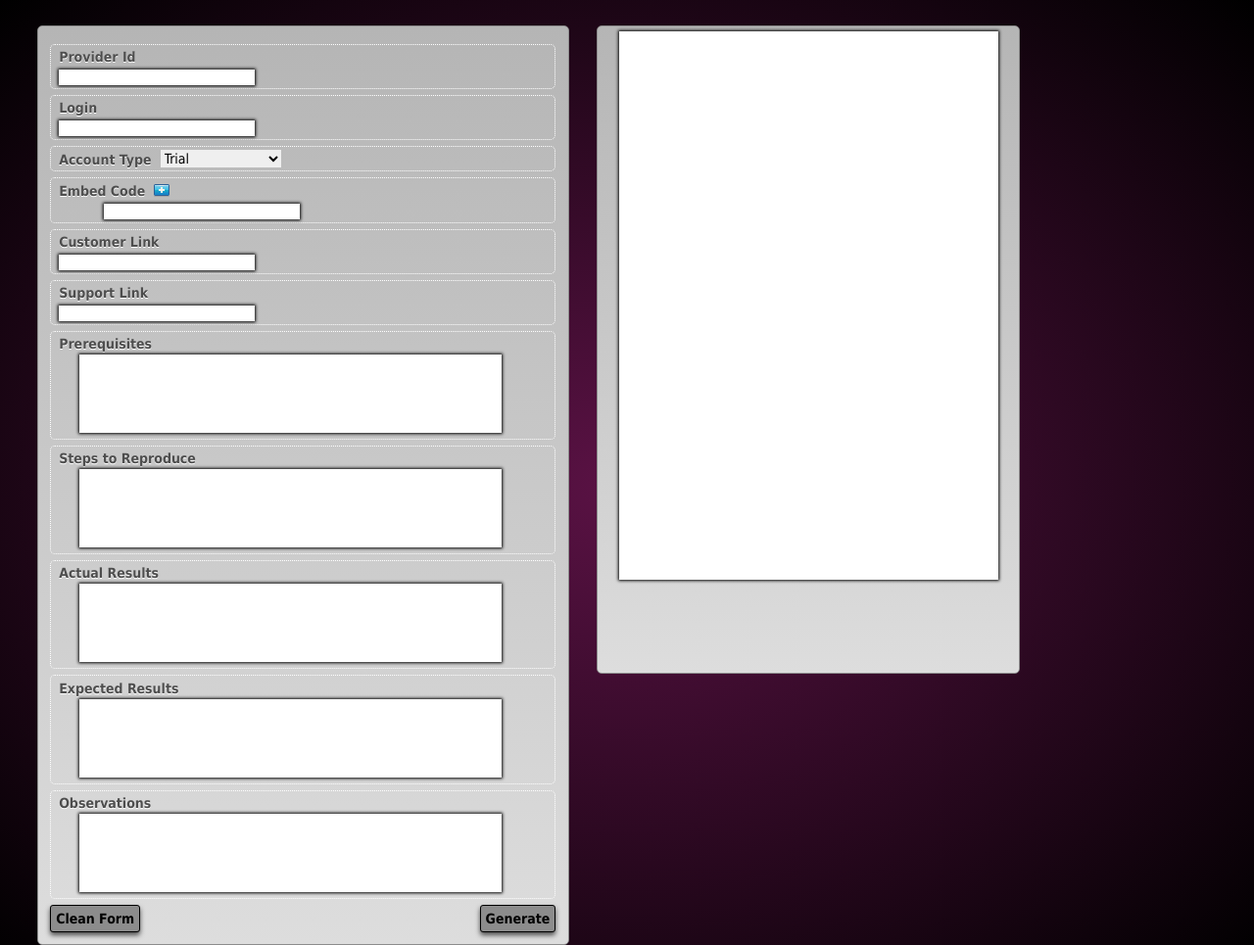
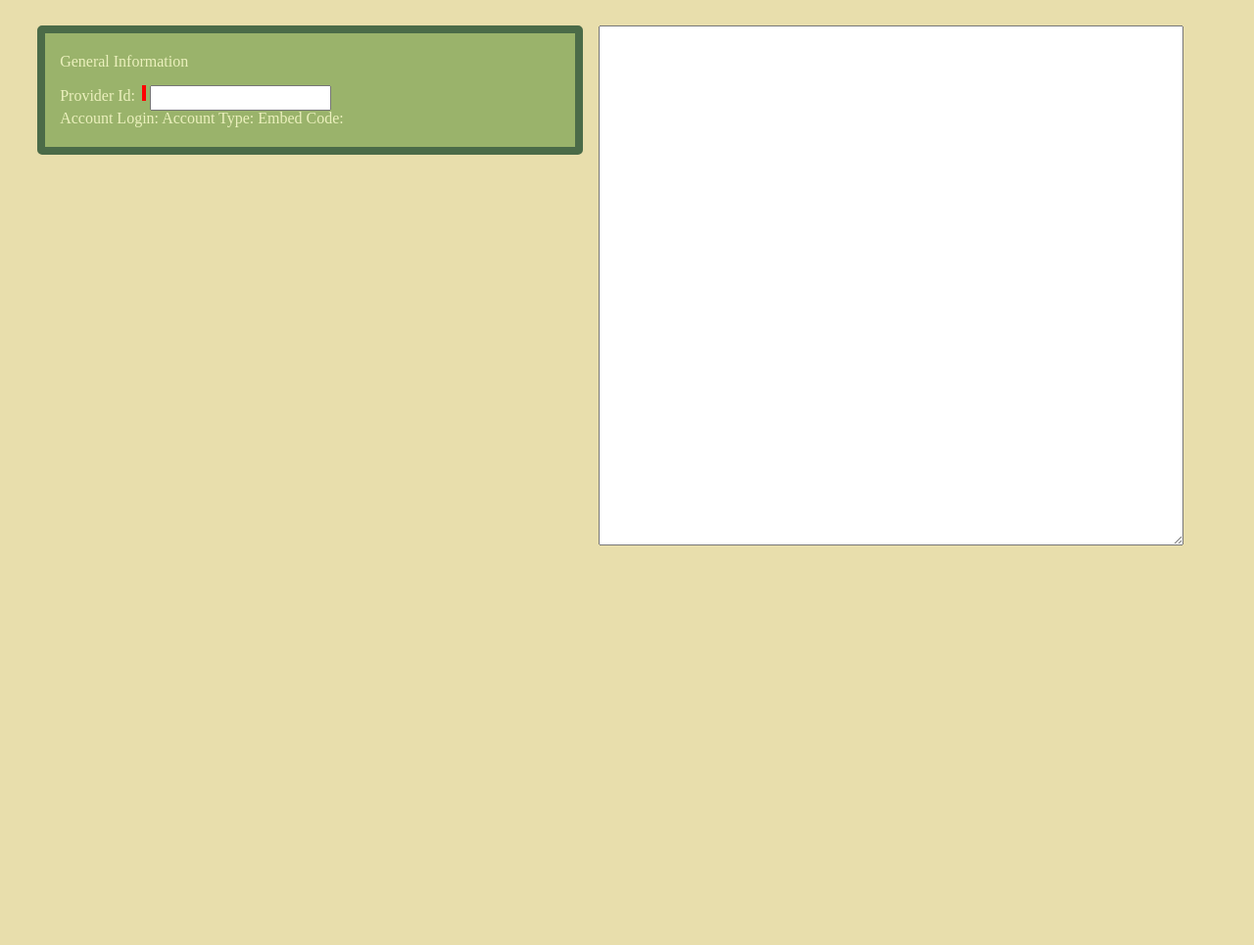
Before and after one commit to FChavez82/EscalationGen, a plain HTML site: page index.html in a window 1280 px wide. Shown: the top 965 px of the page at 98% size. After the commit the page ends 800 px from the top, so only its background shows below. Drawn offline with Linux system fonts and the light colour scheme.

Commit message:
Index and style changes

```diff
--- a/index.html
+++ b/index.html
@@ -2,7 +2,7 @@
     "http://www.w3.org/TR/html4/strict.dtd">
 <html lang="en">
 <head>
-    <title>Ooyala TS Escalation Template</title>
+    <title>Tech Support Escalation Template</title>
     <link rel="stylesheet" type="text/css" href="style.css"/>
     <script src="jqueryscript.js" type="text/javascript"></script>
     <script src="jquery.js" type="text/javascript"></script>
@@ -10,67 +10,18 @@
 <body>
     <div id="main">
         <div id="escform">
-            <ul>
-                <li>
-                    <label for="pid">Provider Id</label>
-                    <input type="text" name="pid" id="pid"/>
-                </li>
-                <li>
-                    <label for="login">Login</label>
-                    <input type="text" name="login" id="login"/>
-                </li>
-                <li>
-
-                    <label for="atype">Account Type</label>
-                    <select name="atype" id="atype">
-                        <option>Trial</option>
-                        <option>Demo</option>
-                        <option>Publisher</option>
-                        <option>Standard</option>
-                        <option>Professional Lite</option>
-                        <option>Professional</option>
-                        <option>Enterprise</option>
-                    </select>
-                </li>
-                <li id="embedca">
-                    <label for="embed">Embed Code</label>
-                    <img src="imgs/add.png" alt="Add another embedCode" id="addbtn"/><br />
-                    <input class="embedta" type="text" name="embed" id="embed1"/>
-                </li>
-                <li>
-                    <label for="clink">Customer Link</label>
-                    <input type="text" name="clink" id="clink"/>
-                </li>
-                <li>
-                    <label for="slink">Support Link</label>
-                    <input type="text" name="slink" id="slink"/>
-                </li>
-                <li>
-                    <label for="preq">Prerequisites</label></br>
-                    <textarea rows="5" cols="65" name="preq" id="preq"/></textarea>
-                </li>
-                <li>
-                    <label for="steps">Steps to Reproduce</label></br>
-
-                    <textarea rows="5" cols="65" name="steps" id="steps"/></textarea>
-                </li>
-                <li>
-                    <label for="actr">Actual Results</label></br>
-                    <textarea rows="5" cols="65" name="actr" id="actr"/></textarea>
-                </li>
-                <li>
-
-                    <label for="specr">Expected Results</label></br>
-                    <textarea rows="5" cols="65" id="specr"/></textarea>
-                </li>
-                <li>
-                    <label for="obs">Observations</label></br>
-                    <textarea rows="5" cols="65" id="obs"/></textarea>
-                </li>
-
-            </ul>
-            <button id="btngen" >Generate</button>
-            <button id="btnclean" >Clean Form</button>
+			<ul>
+				<li>
+					<h2>General Information</h2></br>
+					<label>Provider Id: </label>
+					<div class='mandatory'></div>
+					<input type=text></input>
+					</br>
+					<label>Account Login: </label>
+					</label>Account Type: </label>
+					</label>Embed Code: </label>
+				</li>
+			</ul>
 
         </div>
         <div id="escgen">
--- a/style.css
+++ b/style.css
@@ -1,21 +1,16 @@
-*{
-    margin:0;
-    border:0;
-    padding:0;
-    font-family:Tahoma;
-    font-size:14px;
+/* Eric Meyer's Reset CSS v2.0 - http://cssreset.com */
+html,body,div,span,applet,object,iframe,h1,h2,h3,h4,h5,h6,p,blockquote,pre,a,abbr,acronym,address,big,cite,code,del,dfn,em,img,ins,kbd,q,s,samp,small,strike,strong,sub,sup,tt,var,b,u,i,center,dl,dt,dd,ol,ul,li,fieldset,form,label,legend,table,caption,tbody,tfoot,thead,tr,th,td,article,aside,canvas,details,embed,figure,figcaption,footer,header,hgroup,menu,nav,output,ruby,section,summary,time,mark,audio,video{border:0;font-size:100%;font:inherit;vertical-align:baseline;margin:0;padding:0}article,aside,details,figcaption,figure,footer,header,hgroup,menu,nav,section{display:block}body{line-height:1}ol,ul{list-style:none}blockquote,q{quotes:none}blockquote:before,blockquote:after,q:before,q:after{content:none}table{border-collapse:collapse;border-spacing:0}
+
+html{
+	background:#E8DEAC;
 }
-html{
-	background: #5b1245; /* Old browsers */
-	background: -moz-radial-gradient(center, ellipse cover,  #5b1245 0%, #000000 100%); /* FF3.6+ */
-	background: -webkit-gradient(radial, center center, 0px, center center, 100%, color-stop(0%,#5b1245), color-stop(100%,#000000)); /* Chrome,Safari4+ */
-	background: -webkit-radial-gradient(center, ellipse cover,  #5b1245 0%,#000000 100%); /* Chrome10+,Safari5.1+ */
-	background: -o-radial-gradient(center, ellipse cover,  #5b1245 0%,#000000 100%); /* Opera 12+ */
-	background: -ms-radial-gradient(center, ellipse cover,  #5b1245 0%,#000000 100%); /* IE10+ */
-	background: radial-gradient(ellipse at center,  #5b1245 0%,#000000 100%); /* W3C */
-	filter: progid:DXImageTransform.Microsoft.gradient( startColorstr='#5b1245', endColorstr='#000000',GradientType=1 ); /* IE6-9 fallback on horizontal gradient */
 
-
+.mandatory{
+	height:1em;
+	display:inline-block;
+	width:4px;
+	background-color:red;
+	margin-left:3px;
 }
 #main
 {
@@ -23,126 +18,34 @@ html{
 }
 #escform
 {
-    background: #b5b5b5;
-    background: -moz-linear-gradient(top, #b5b5b5 0%, #dddddd 100%); /* FF3.6+ */
-    background: -webkit-gradient(linear, left top, left bottom, color-stop(0%,#b5b5b5), color-stop(100%,#dddddd)); /* Chrome,Safari4+ */
-    background: -webkit-linear-gradient(top, #b5b5b5 0%,#dddddd 100%); /* Chrome10+,Safari5.1+ */
-    background: -o-linear-gradient(top, #b5b5b5 0%,#dddddd 100%); /* Opera 11.10+ */
-    background: -ms-linear-gradient(top, #b5b5b5 0%,#dddddd 100%); /* IE10+ */
-    background: linear-gradient(top, #b5b5b5 0%,#dddddd 100%); /* W3C */
-    filter: progid:DXImageTransform.Microsoft.gradient( startColorstr='#b5b5b5', endColorstr='#dddddd',GradientType=0 ); /* IE6-8 */
+    background: #9AB36B;
     display:inline-block;
+	vertical-align:top;
     width:42%;
     margin:0 1%;
-    border: 1px solid #8c8c8c;
+    border: 8px solid #4B6B48;
     padding: 1%;
     -webkit-border-radius: 5px;
     -moz-border-radius: 5px;
     border-radius: 5px;
+	color:#EBF0BD;
 }
 #escform li{
     list-style:none;
     margin: 6px 0;
     padding:3px;
-    border: 1px dotted #fff;
     -webkit-border-radius: 5px;
     -moz-border-radius: 5px;
     border-radius: 5px;
 }
-label{
-    margin:5px;
-    vertical-align:top;
-    text-shadow: 0 1px #fff;
-    font-weight:bold;
-    color:#4d4d4d;
-    vertical-align:middle;
-}
-textarea{
-    margin:3px 5%;
-    resize:none;
-    vertical-align:top;
-    -moz-box-shadow:    0px 0px 3px 1px #000;
-    -webkit-box-shadow: 0px 0px 3px 1px #000;
-    box-shadow:         0px 0px 3px 1px #000;
-}
-textarea:active,
-input:active{
-    -moz-box-shadow:    0px 0px 3px 1px #7db9e8;
-    -webkit-box-shadow: 0px 0px 3px 1px #7db9e8;
-    box-shadow:         0px 0px 3px 1px #7db9e8;
-}
-input{
-    vertical-align:middle;
-    width:200px;
-    display:block;
-    margin-top:5px;
-    margin-left:5px;
-    -moz-box-shadow:    0px 0px 3px 1px #000;
-    -webkit-box-shadow: 0px 0px 3px 1px #000;
-    box-shadow:         0px 0px 3px 1px #000;
-}
 
-input[type=checkbox]{
-    display:inline-block;
-}
-button{
-    padding:5px;
-    -webkit-border-radius: 3px;
-    -moz-border-radius: 3px;
-    border-radius: 3px;
-    border:1px solid black;
-    background:#8c8c8c;
-    font-weight:bold;
-    -moz-box-shadow:    0px 3px 5px 0px #4d4d4d;
-    -webkit-box-shadow: 0px 3px 5px 0px #4d4d4d;
-    box-shadow:         0px 3px 5px 0px #4d4d4d;
-}
-#btngen{
-    float:right;
-}
-#btnclean{
-    float:left;
-}
-button:hover{
-    background: #8c8c8c;
-    color:#4d4d4d;
-    text-shadow: 0 1px white;
-    cursor:pointer;
-   -moz-box-shadow:    inset 0 0 10px #000000;
-   -webkit-box-shadow: inset 0 0 10px #000000;
-   box-shadow:         inset 0 0 10px #000000;
-
+#escform input{
+	vertical-align:top;
+	height:1.5em;
 }
 
 #escgen
 {
-    background: #b5b5b5; /* Old browsers */
-    background: -moz-linear-gradient(top, #b5b5b5 0%, #dddddd 100%); /* FF3.6+ */
-    background: -we bottombkit-gradient(linear, left top, left bottom, color-stop(0%,#b5b5b5), color-stop(100%,#dddddd)); /* Chrome,Safari4+ */
-    background: -webkit-linear-gradient(top, #b5b5b5 0%,#dddddd 100%); /* Chrome10+,Safari5.1+ */
-    background: -o-linear-gradient(top, #b5b5b5 0%,#dddddd 100%); /* Opera 11.10+ */
-    background: -ms-linear-gradient(top, #b5b5b5 0%,#dddddd 100%); /* IE10+ */
-    background: linear-gradient(top, #b5b5b5 0%,#dddddd 100%); /* W3C */
-    filter: progid:DXImageTransform.Microsoft.gradient( startColorstr='#b5b5b5', endColorstr='#dddddd',GradientType=0 ); /* IE6-8 */
+
     display:inline-block;
-    margin: 0 1%;
-    vertical-align:top;
-    height:660px;
-    width:35%;
-    border: 1px solid #8c8c8c;
-    -webkit-border-radius: 5px;
-    -moz-border-radius: 5px;
-    border-radius: 5px;
 }
-#tareagen{
-    margin:5px 5%;
-    width:90%;
-}
-.embedta{
-    margin-left:10%;
-}
-
-#addbtn{
-    display:inline-block;
-    vertical-align:middle;
-}
```
Also changed, not shown: 1 other file.
